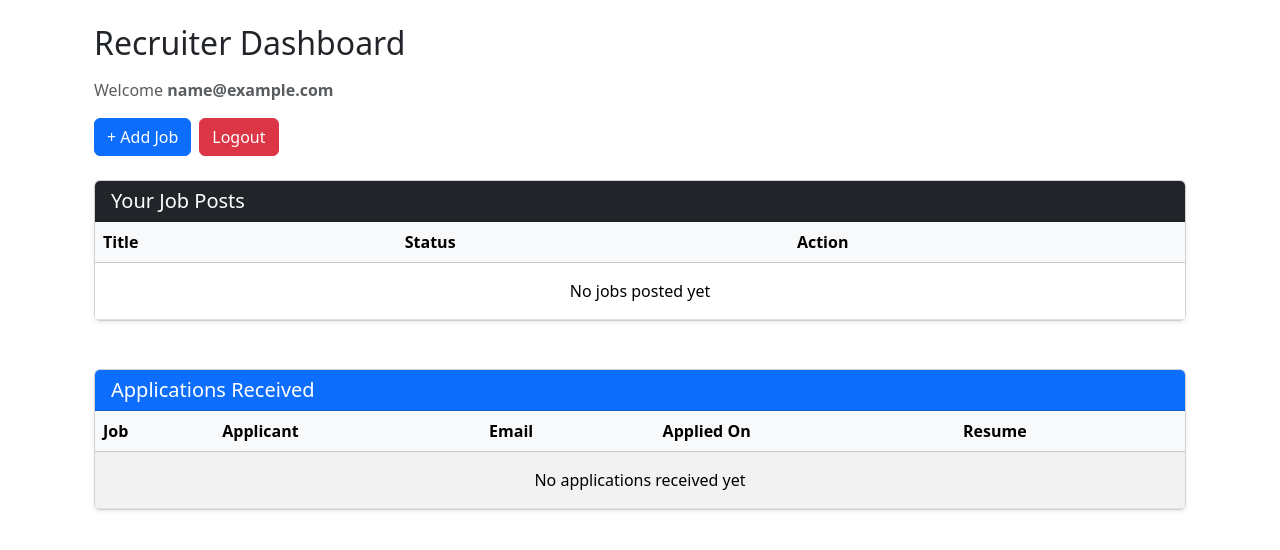
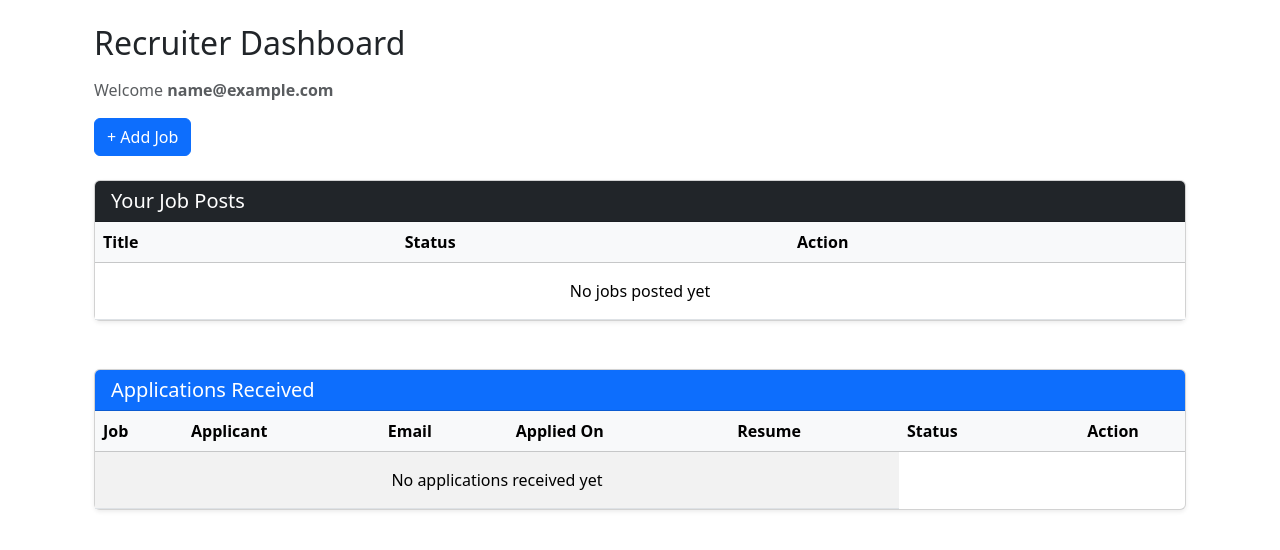
Before and after one commit to adityamohite1267/Job_Portal, a Django app: page /dashboard/ in a window 1280 px wide. Shown: the part 56-606 px from the top of the page. Run offline with Django 5.2, Linux system fonts and the light colour scheme; the visitor is signed in with stand-in values (Sample User, id 1); data comes from the database, SQL or seed files in the repository; data that the repository does not hold is empty; some libraries are stand-ins or nearby versions.

Commit message:
Implemented recruiter application status management (Shortlist, Reject, Hire) and added jobseeker application tracking page with status display.

```diff
--- a/jobs/models.py
+++ b/jobs/models.py
@@ -38,7 +38,7 @@ class Application(models.Model):
     applied_at = models.DateTimeField(auto_now_add=True)
 
     class Meta:
-        unique_together = ('job','applicant')
+        unique_together = ('job','applicant')  #One user can apply only once per job
         ordering = ['-applied_at']
 
     def __str__(self):
--- a/jobs/urls.py
+++ b/jobs/urls.py
@@ -11,4 +11,5 @@ urlpatterns = [
     path('job/<int:job_id>/toggle/',toggle_job_status, name='toggle_job_status'),
     path('apply_job/<int:pk>',apply_job,name='apply_job'),
     path("my_applications/", my_applications, name="my_applications"),
+    path('application/<int:app_id>/status/<str:status>/',update_application_status,name='update_application_status')
 ]
--- a/jobs/views.py
+++ b/jobs/views.py
@@ -124,8 +124,20 @@ def my_applications(request):
 
     applications = Application.objects.filter(
         applicant=request.user
-    ).select_related('job')
+    ).select_related('job','job__recruiter')
 
-    return render(request,
-                  "jobs/my_applications.html",
-                  {"applications": applications})
+    return render(request,"jobs/my_applications.html",{"applications": applications})
+
+@login_required
+def update_application_status(request,app_id,status):
+
+    application = get_object_or_404(Application,id=app_id,job__recruiter=request.user)
+    valid_status = [choice[0] for choice in Application.STATUS_CHOICES]
+
+    if status not in valid_status:
+        return redirect('jobs:recruiter_dashboard')
+
+    application.status = status
+    application.save()
+    messages.success(request,f"Application marked as {status}")
+    return redirect('jobs:recruiter_dashboard')
--- a/templates/jobs/recruiter_dashboard.html
+++ b/templates/jobs/recruiter_dashboard.html
@@ -5,15 +5,28 @@
 
   <p class="text-muted">Welcome <strong>{{ request.user.email }}</strong></p>
 
+    {% if messages %}
+      <div class="container mt-3">
+    {% for message in messages %}
+
+      <div class="alert alert-success alert-dismissible fade show">
+        {{ message }}
+        <button type="button" class="btn-close" data-bs-dismiss="alert"></button>
+      </div>
+
+    {% endfor %}
+</div>
+{% endif %}
+
   <div class="d-flex gap-2 mb-4">
     <a href="{% url 'jobs:create_job_post' %}" class="btn btn-primary">
       + Add Job
     </a>
 
-    <form method="post" action="{% url 'logout' %}">
+    <!-- <form method="post" action="{% url 'logout' %}">
       {% csrf_token %}
       <button type="submit" class="btn btn-danger">Logout</button>
-    </form>
+    </form> -->
   </div>
 </div>
 
@@ -102,6 +115,8 @@
             <th>Email</th>
             <th>Applied On</th>
             <th>Resume</th>
+            <th>Status</th>
+            <th colspan="3" class="text-center">Action</th>
           </tr>
         </thead>
 
@@ -128,6 +143,34 @@
                 <span class="text-muted">No Resume</span>
               {% endif %}
             </td>
+            <td>
+              {% if app.status == "APPLIED" %}
+                <span class="badge bg-secondary">Applied</span>
+              {% elif app.status == 'SHORTLISTED' %}
+                <span class="badge bg-info">Shortlisted</span>
+              {% elif app.status == 'REJECTED' %}
+                <span class="badge bg-danger">Rejected</span>
+              {% elif app.status == 'HIRED' %}
+                <span class="badge bg-success">Hired</span>
+              {% endif %}
+            </td>
+            <td>
+            <a href="{% url 'jobs:update_application_status' app.id 'SHORTLISTED' %}"
+              class="btn btn-sm btn-primary">
+              Shortlist
+            </a>
+
+            <a href="{% url 'jobs:update_application_status' app.id 'REJECTED' %}"
+              class="btn btn-sm btn-danger">
+              Reject
+            </a>
+
+            <a href="{% url 'jobs:update_application_status' app.id 'HIRED' %}"
+              class="btn btn-sm btn-success">
+              Hire
+            </a>
+
+            </td>
           </tr>
 
           {% empty %}
```
Also changed, not shown: templates/jobs/my_applications.html (+30 -1 lines).
